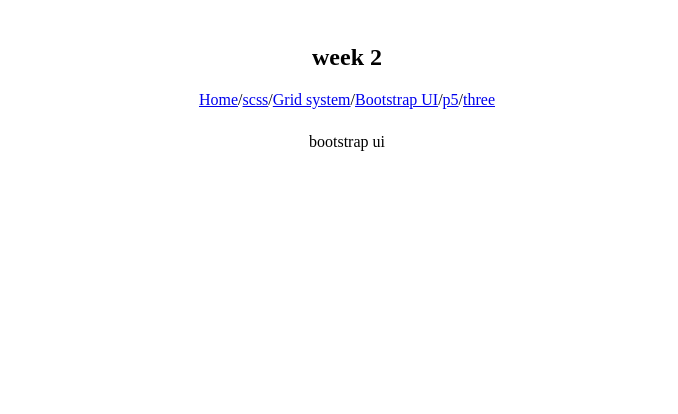
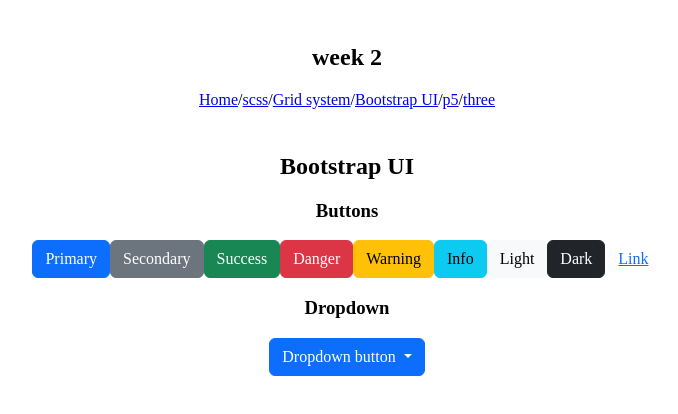
Before and after one commit to jooohyunpark/itp-wou-fall-2022, a Nuxt app in the folder week2/: page /bootstrap-ui in a window 1280 px wide. Shown: the top 414 px of the page, without its empty margins (293-971 px from the left). Built offline with nearby package versions, Linux system fonts and the light colour scheme.

Commit message:
add bootstrap bundle in head

```diff
--- a/week2/nuxt.config.js
+++ b/week2/nuxt.config.js
@@ -15,6 +15,11 @@
       { name: "format-detection", content: "telephone=no" },
     ],
     link: [{ rel: "icon", type: "image/x-icon", href: "/favicon.ico" }],
+    script: [
+      {
+        src: "https://cdn.jsdelivr.net/npm/bootstrap@5.2.1/dist/js/bootstrap.bundle.min.js",
+      },
+    ],
   },
 
   // Global CSS: https://go.nuxtjs.dev/config-css
--- a/week2/pages/bootstrap-ui.vue
+++ b/week2/pages/bootstrap-ui.vue
@@ -1,9 +1,49 @@
 <template>
-  <div>bootstrap ui</div>
+  <div>
+    <h2>Bootstrap UI</h2>
+
+    <!--  -->
+    <h3>Buttons</h3>
+    <button type="button" class="btn btn-primary" @click="onClick">
+      Primary
+    </button>
+    <button type="button" class="btn btn-secondary">Secondary</button>
+    <button type="button" class="btn btn-success">Success</button>
+    <button type="button" class="btn btn-danger">Danger</button>
+    <button type="button" class="btn btn-warning">Warning</button>
+    <button type="button" class="btn btn-info">Info</button>
+    <button type="button" class="btn btn-light">Light</button>
+    <button type="button" class="btn btn-dark">Dark</button>
+    <button type="button" class="btn btn-link">Link</button>
+
+    <!--  -->
+    <h3>Dropdown</h3>
+    <div class="dropdown">
+      <button
+        class="btn btn-primary dropdown-toggle"
+        type="button"
+        data-bs-toggle="dropdown"
+        aria-expanded="false"
+      >
+        Dropdown button
+      </button>
+      <ul class="dropdown-menu">
+        <li><a class="dropdown-item" href="#">Action</a></li>
+        <li><a class="dropdown-item" href="#">Another action</a></li>
+        <li><a class="dropdown-item" href="#">Something else here</a></li>
+      </ul>
+    </div>
+  </div>
 </template>
 
 <script>
-export default {};
+export default {
+  methods: {
+    onClick() {
+      console.log("clicked!");
+    },
+  },
+};
 </script>
 
 <style scoped>
--- a/week2/styles/_bootstrap.scss
+++ b/week2/styles/_bootstrap.scss
@@ -21,6 +21,8 @@
 // 6. Optionally include any other parts as needed
 @import "bootstrap/scss/containers";
 @import "bootstrap/scss/grid";
+@import "bootstrap/scss/buttons";
+@import "bootstrap/scss/dropdown";
 
 // 7. Optionally include utilities API last to generate classes based on the Sass map in `_utilities.scss`
 
```
